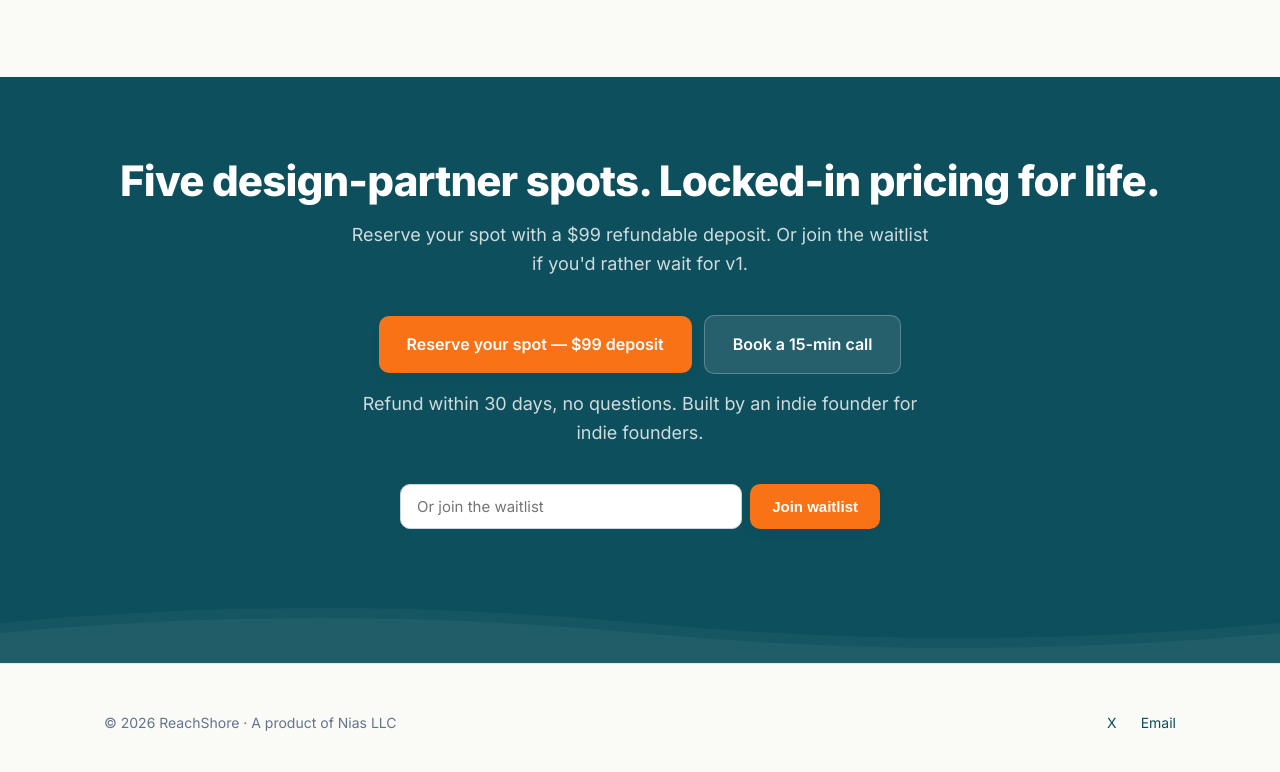
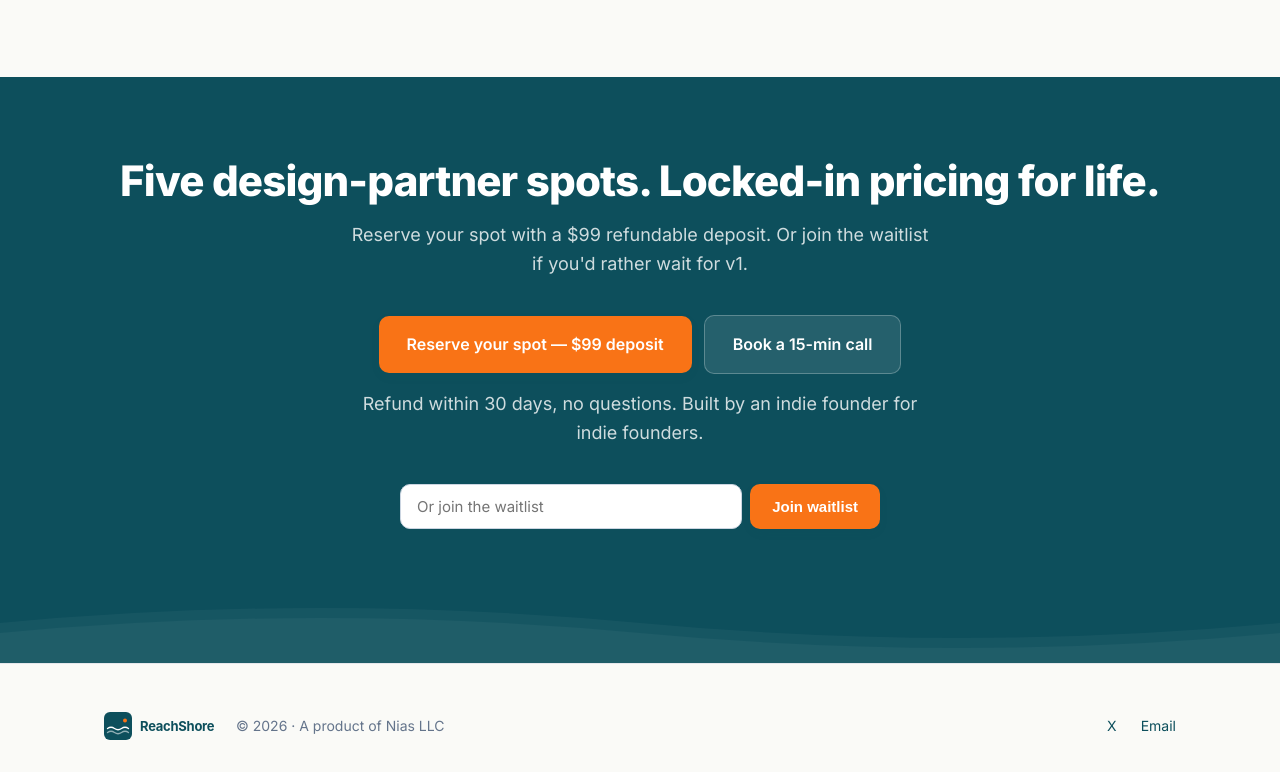
Before and after one commit to roozbeh15/reachshore-site, a plain HTML site: page index.html in a window 1280 px wide. Shown: the part 5323-6095 px from the top of the page. Drawn offline with Linux system fonts and the light colour scheme.

Commit message:
Clean up landing page: remove stale comments, fix tracking, polish footer
- Drop TODO/MYCODE scaffolding comments (waitlist endpoint and GoatCounter setup are wired)
- Switch Stripe deposit click tracking from click to pointerdown so the GoatCounter count() request fires before same-tab navigation aborts it
- Add twitter:image:alt mirror of og:image:alt for screen readers
- Use logo.svg lockup in the footer (replaces plain "ReachShore" text)
- Fix build-card "@reachshore on X" link to point to https://x.com/reachshore (was bare https://x.com/)

```diff
--- a/index.html
+++ b/index.html
@@ -22,6 +22,7 @@
   <meta name="twitter:title" content="ReachShore — App installs from creators">
   <meta name="twitter:description" content="Creator marketing for indie iOS apps. $1–2 CPI vs $5+ on Meta.">
   <meta name="twitter:image" content="https://reachshore.com/og-image.png">
+  <meta name="twitter:image:alt" content="ReachShore — App installs from creators. $1–2 CPI. Zero work for you.">
 
   <!-- Favicon -->
   <link rel="icon" type="image/svg+xml" href="/favicon.svg">
@@ -645,6 +646,17 @@
       display: flex;
       gap: 24px;
     }
+    .footer-brand {
+      display: flex;
+      flex-wrap: wrap;
+      align-items: center;
+      gap: 12px;
+    }
+    .footer-logo {
+      height: 28px;
+      width: auto;
+      display: block;
+    }
 
     /* Utilities */
     .visually-hidden {
@@ -888,7 +900,7 @@
             <div class="build-stat"><span>Niche</span><strong>Couples / relationships</strong></div>
             <div class="build-stat"><span>Channel</span><strong>TikTok micro-influencers</strong></div>
             <div class="build-stat"><span>Status</span><strong>Live, week 1</strong></div>
-            <div class="build-stat"><span>Updates</span><strong><a href="https://x.com/" target="_blank" rel="noopener">@reachshore on X</a></strong></div>
+            <div class="build-stat"><span>Updates</span><strong><a href="https://x.com/reachshore" target="_blank" rel="noopener">@reachshore on X</a></strong></div>
           </div>
         </div>
       </div>
@@ -956,8 +968,9 @@
   <footer>
     <div class="container">
       <div class="footer-grid">
-        <div>
-          © 2026 ReachShore · A product of Nias LLC
+        <div class="footer-brand">
+          <img class="footer-logo" src="/logo.svg" alt="ReachShore" width="160" height="37">
+          <span>© 2026 · A product of Nias LLC</span>
         </div>
         <div class="footer-links">
           <a href="https://x.com/reachshore" target="_blank" rel="noopener">X</a>
@@ -980,14 +993,7 @@
         button.textContent = 'Adding…';
 
         try {
-          // TODO: replace with your real waitlist endpoint
-          // Example with Formspree: action="https://formspree.io/f/YOUR_ID"
           const endpoint = form.dataset.endpoint || 'https://us-central1-tend-a9ac4.cloudfunctions.net/reachshoreWaitlist';
-          if (endpoint.startsWith('REPLACE_')) {
-            // Local fallback: log + thank
-            console.log('Waitlist signup:', email);
-            msg.textContent = "You're on the list. I'll email you when v1 ships.";
-          } else {
           const res = await fetch(endpoint, {
             method: 'POST',
             headers: { 'Content-Type': 'application/json', Accept: 'application/json' },
@@ -995,7 +1001,6 @@
           });
           if (!res.ok) throw new Error('signup failed');
           msg.textContent = "You're on the list. I'll email you when v1 ships.";
-          }
           form.reset();
         } catch (err) {
           msg.textContent = "Something went wrong. Email hello@reachshore.com instead.";
@@ -1016,9 +1021,10 @@
       } catch (e) { /* swallow */ }
     }
 
-    // Deposit CTAs: any link to a Stripe payment link
+    // Deposit CTAs: any link to a Stripe payment link.
+    // Use pointerdown so the count() request fires before same-tab navigation aborts it.
     document.querySelectorAll('a[href^="https://buy.stripe.com/"]').forEach(function (el) {
-      el.addEventListener('click', function () { rsTrack('cta-deposit', 'Click: deposit'); });
+      el.addEventListener('pointerdown', function () { rsTrack('cta-deposit', 'Click: deposit'); });
     });
     // Calendly CTA
     document.querySelectorAll('a[href^="https://calendly.com/"]').forEach(function (el) {
@@ -1040,9 +1046,7 @@
     }
   </script>
 
-  <!-- GoatCounter analytics (privacy-friendly, no cookies, free for personal sites).
-       To activate: sign up at https://www.goatcounter.com, create a site (e.g. `reachshore`),
-       then replace MYCODE below with the subdomain GoatCounter assigns. -->
+  <!-- GoatCounter analytics (privacy-friendly, no cookies). -->
   <script data-goatcounter="https://reachshore.goatcounter.com/count"
           async src="//gc.zgo.at/count.js"></script>
 </body>
```
Lines whose indentation alone changed are shown as unchanged.
